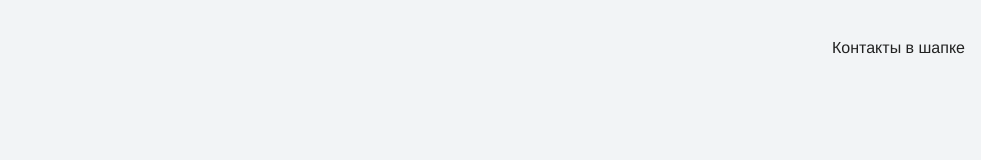
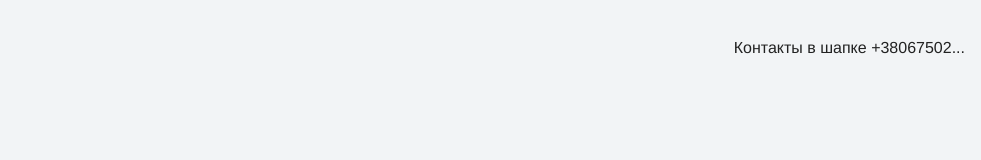
Before and after one commit to Alex5770/porfolio, a plain HTML site: page index.html in a window 1280 px wide. Shown: the top 160 px of the page, without its empty margins (299-1280 px from the left). Drawn offline with Linux system fonts and the light colour scheme.

Commit message:
Update index.html

```diff
--- a/index.html
+++ b/index.html
@@ -10,6 +10,7 @@
     <header class="page-header">
       <div class="container">
         Контакты в шапке
+        +38067502...
       </div>
     </header>
 
```
